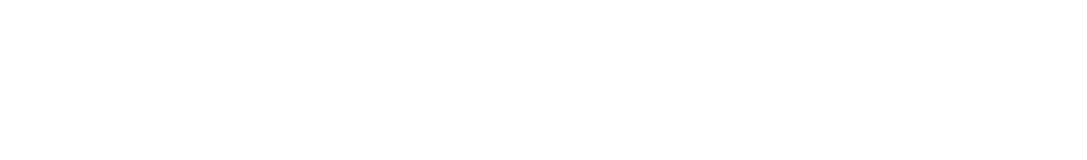
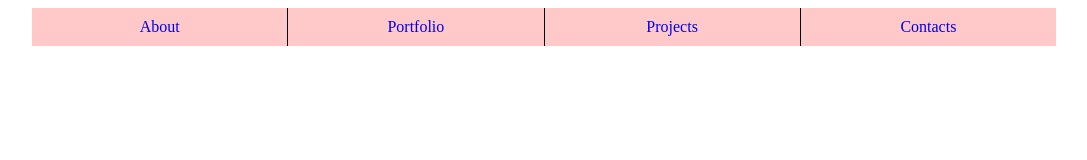
Before and after one commit to fili5863/mygitexercise, a plain HTML site: page contact.html in a window 1280 px wide. Shown: the whole page, without its empty margins (116-1203 px from the left). Drawn offline with Linux system fonts and the light colour scheme.

Commit message:
first commit

```diff
--- a/contact.html
+++ b/contact.html
@@ -0,0 +1,22 @@
+<!DOCTYPE html>
+<html lang="en">
+  <head>
+    <meta charset="UTF-8" />
+    <meta http-equiv="X-UA-Compatible" content="IE=edge" />
+    <meta name="viewport" content="width=device-width, initial-scale=1.0" />
+    <title>Document</title>
+    <link rel="stylesheet" href="style.css" />
+  </head>
+  <body>
+    <header>
+      <nav>
+        <ul>
+          <li><a href="#about">About</a></li>
+          <li><a href="index.html">Portfolio</a></li>
+          <li><a href="#projects">Projects</a></li>
+          <li><a href="contact.html">Contacts</a></li>
+        </ul>
+      </nav>
+    </header>
+  </body>
+</html>
```
Also changed, not shown: index.html (+1 -1 lines).
